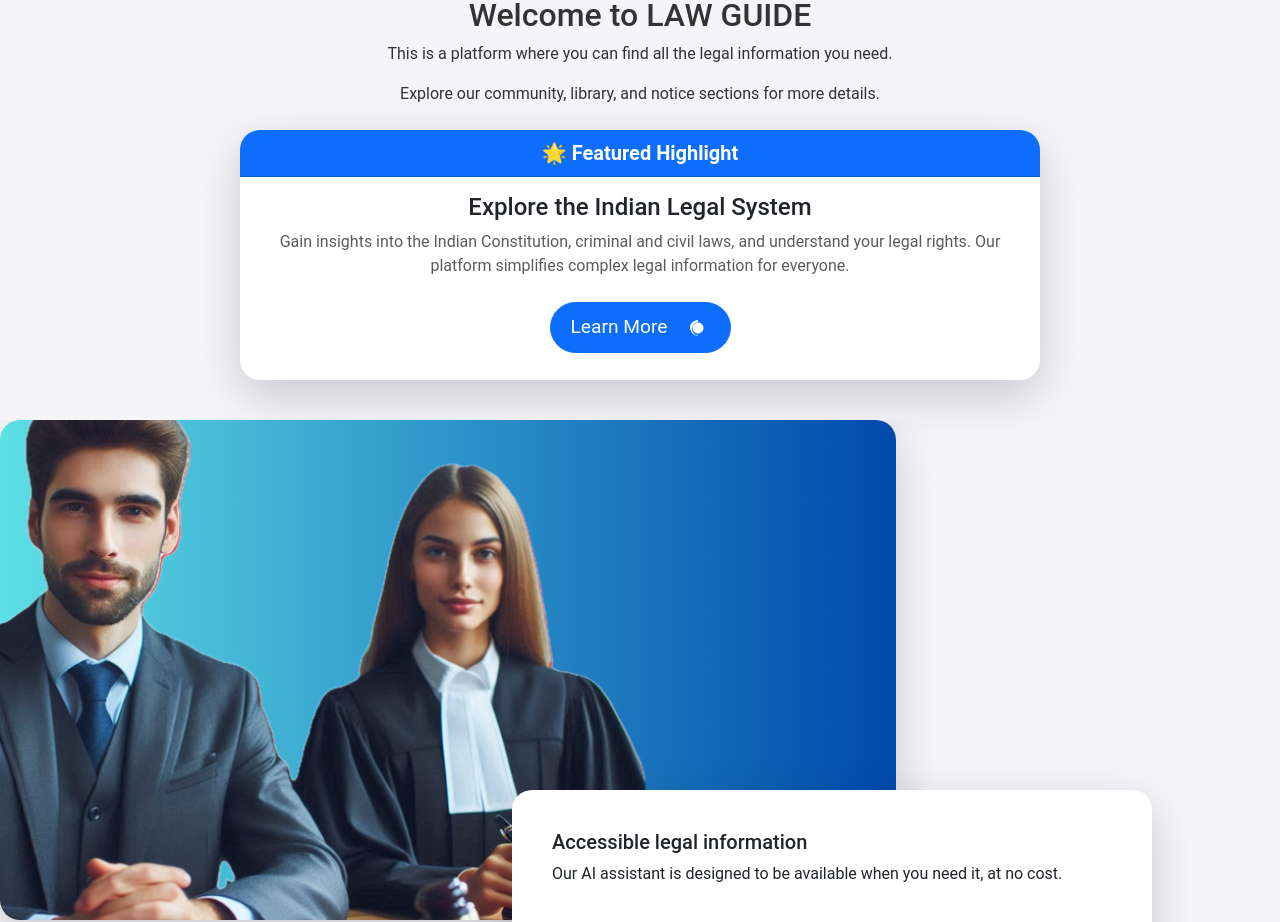
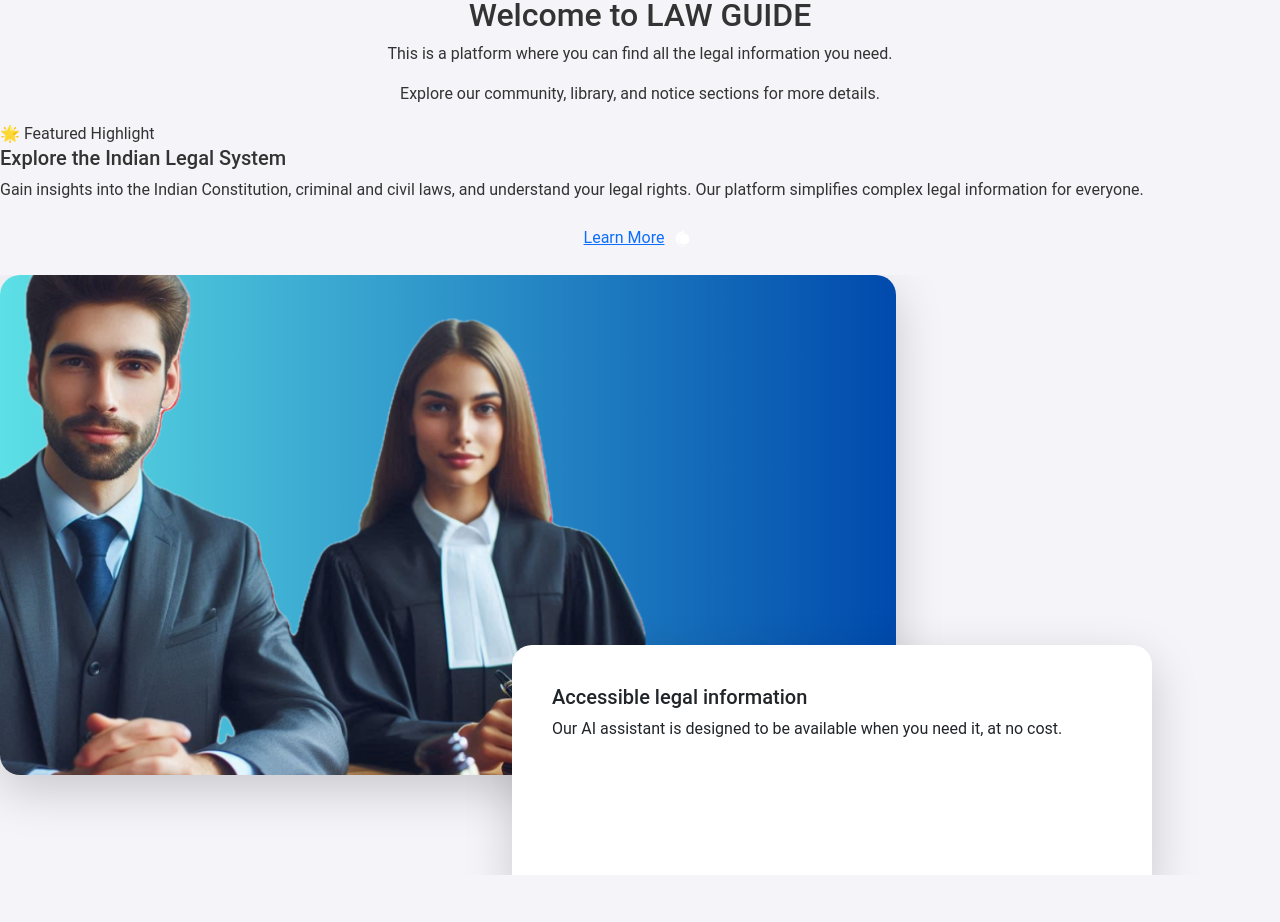
Before and after one commit to Darkstrike03/LawGuide, a React (Create React App) app: page / in a window 1280 px wide. Shown: the part 1120-2042 px from the top of the page. Built offline with nearby package versions, Linux system fonts and the light colour scheme; no server answers.

Commit message:
Update Card1.js

```diff
--- a/src/component/Card1.js
+++ b/src/component/Card1.js
@@ -4,19 +4,19 @@ import './Card1.css';
 class Card1 extends React.Component {
     render() {
         return (
-            <div className="d-flex justify-content-center my-4">
-                <div className="card text-center shadow-lg border-0 card-responsive">
-                    <div className="card-header bg-primary text-white fw-bold fs-5">
+            <div className="card1-container">
+                <div className="card1">
+                    <div className="card1-header">
                         🌟 Featured Highlight
                     </div>
-                    <div className="card-body">
-                        <h5 className="card-title fs-4 text-dark">Explore the Indian Legal System</h5>
-                        <p className="card-text text-muted">
+                    <div className="card1-body">
+                        <h5 className="card1-title">Explore the Indian Legal System</h5>
+                        <p className="card1-text">
                             Gain insights into the Indian Constitution, criminal and civil laws, and understand your legal rights.
                             Our platform simplifies complex legal information for everyone.
                         </p>
                         <div className="d-flex justify-content-center my-4">
-                            <a href="#" className="btn btn-primary custom-btn d-flex align-items-center">
+                            <a href="#" className="card1-btn">
                                 <span className="me-2">Learn More</span>
                                 <svg fill="#ffffff" height="24px" width="24px" viewBox="0 0 24 24" xmlns="http://www.w3.org/2000/svg">
                                     <path d="M0 0h24v24H0z" fill="none"/>
```
